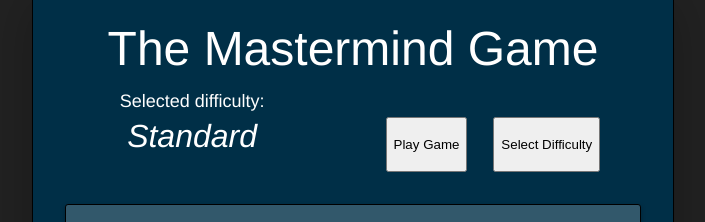
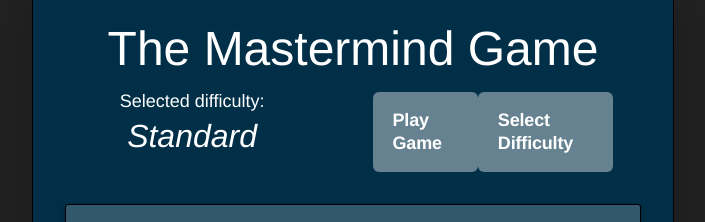
Before and after one commit to dkroll713/reach, a React app: page / in a window 1280 px wide. Shown: the top 222 px of the page, without its empty margins (288-993 px from the left). Built offline with nearby package versions, Linux system fonts and the light colour scheme; no server answers.

Commit message:
experimented with designs

```diff
--- a/src/App/ActiveRules.jsx
+++ b/src/App/ActiveRules.jsx
@@ -2,7 +2,7 @@
 
 import Easy from './Difficulty/Easy.jsx'
 import Standard from './Difficulty/Standard.jsx'
-import Hard from './Difficulty/Standard.jsx'
+import Hard from './Difficulty/Hard.jsx'
 
 const ActiveRules = (props) => {
   const { difficulty, difficulties } = props;
--- a/src/App/AppRoot.jsx
+++ b/src/App/AppRoot.jsx
@@ -95,7 +95,6 @@
         ?
         <>
           <div className="container rootMid">
-            {/* <Rules /> */}
             <ActiveRules
               difficulties={difficulties}
               difficulty={difficulty}
--- a/src/App/Difficulty/Difficulty.jsx
+++ b/src/App/Difficulty/Difficulty.jsx
@@ -23,6 +23,7 @@
           <Easy />
           <button
             name="0"
+            className="homeButton"
             onClick={selectDifficulty}
           >Select</button>
         </div>
@@ -30,6 +31,7 @@
           <Standard />
           <button
             name="1"
+            className="homeButton"
             onClick={selectDifficulty}
           >Select</button>
         </div>
@@ -37,6 +39,7 @@
           <Hard />
           <button
             name="2"
+            className="homeButton"
             onClick={selectDifficulty}
           >Select</button>
         </div>
@@ -44,6 +47,7 @@
           <Custom />
           <button
             name="3"
+            className="homeButton"
             onClick={selectDifficulty}
           >Select</button>
         </div>
--- a/src/App/DisplayState/Buttons.jsx
+++ b/src/App/DisplayState/Buttons.jsx
@@ -10,9 +10,17 @@
   }
 
   return (
-    <div className="container buttons">
-      <button name="1" onClick={handleChange}>Play Game</button>
-      <button name="2" onClick={handleChange}>Select Difficulty</button>
+    <div className="buttons">
+      <button
+        name="1"
+        className="sideButton"
+        onClick={handleChange}
+      >Play Game</button>
+      <button
+        name="2"
+        className="sideButton"
+        onClick={handleChange}
+      >Select Difficulty</button>
     </div>
   )
 }
--- a/src/App/HomeButton.jsx
+++ b/src/App/HomeButton.jsx
@@ -13,7 +13,7 @@
         display == 1
           ?
           <button
-            className="homeButton"
+            className="button-49"
             onClick={returnHome}
           >Give up</button>
           :
--- a/src/App/_app.scss
+++ b/src/App/_app.scss
@@ -36,7 +36,7 @@
 
 .homeButton {
   text-align: center;
-  width: 100%;
+  // width: 100%;
 }
 
 .lowerTitleUpper {
@@ -240,3 +240,165 @@
 .homeButton:not(:disabled):active {
   transform: translateY(.125rem);
 }
+
+.sideButton {
+  backface-visibility: hidden;
+  background: #668290;
+  border: 0;
+  border-radius: .375rem;
+  box-sizing: border-box;
+  color: #fff;
+  cursor: pointer;
+  display: inline-block;
+  font-family: Circular,Helvetica,sans-serif;
+  font-size: 1.125rem;
+  font-weight: 700;
+  letter-spacing: -.01em;
+  line-height: 1.3;
+  padding: 1rem 1.25rem;
+  position: relative;
+  text-align: left;
+  text-decoration: none;
+  transform: translateZ(0) scale(1);
+  transition: transform .2s;
+  user-select: none;
+  -webkit-user-select: none;
+  touch-action: manipulation;
+}
+
+.sideButton:disabled {
+  color: #787878;
+  cursor: auto;
+}
+
+.sideButton:not(:disabled):hover {
+  transform: scale(1.05);
+}
+
+.sideButton:not(:disabled):hover:active {
+  transform: scale(1.05) translateY(.125rem);
+}
+
+.sideButton:focus {
+  outline: 0 solid transparent;
+}
+
+.sideButton:focus:before {
+  border-width: .125rem;
+  content: "";
+  left: calc(-1*.375rem);
+  pointer-events: none;
+  position: absolute;
+  top: calc(-1*.375rem);
+  transition: border-radius;
+  user-select: none;
+}
+
+.sideButton:focus:not(:focus-visible) {
+  outline: 0 solid transparent;
+}
+
+.sideButton:not(:disabled):active {
+  transform: translateY(.125rem);
+}
+
+/* CSS */
+.button-49,
+.button-49:after {
+  width: 150px;
+  height: 76px;
+  line-height: 78px;
+  font-size: 20px;
+  font-family: 'Bebas Neue', sans-serif;
+  background: linear-gradient(45deg, transparent 5%, #000000 5%);
+  border: 0;
+  color: #fff;
+  letter-spacing: 3px;
+  box-shadow: 6px 0px 0px #3bcc58;
+  outline: transparent;
+  position: relative;
+  user-select: none;
+  -webkit-user-select: none;
+  touch-action: manipulation;
+}
+
+.button-49:after {
+  --slice-0: inset(50% 50% 50% 50%);
+  --slice-1: inset(80% -6px 0 0);
+  --slice-2: inset(50% -6px 30% 0);
+  --slice-3: inset(10% -6px 85% 0);
+  --slice-4: inset(40% -6px 43% 0);
+  --slice-5: inset(80% -6px 5% 0);
+
+  content: 'Give up';
+  display: block;
+  position: absolute;
+  top: 0;
+  left: 0;
+  right: 0;
+  bottom: 0;
+  background: linear-gradient(45deg, transparent 3%, #199131 3%, #3bcc58 5%, #3bcc58 5%);
+  text-shadow: -3px -3px 0px #F8F005, 3px 3px 0px #00E6F6;
+  clip-path: var(--slice-0);
+}
+
+.button-49:hover:after {
+  animation: 1s glitch;
+  animation-timing-function: steps(2, end);
+}
+
+@keyframes glitch {
+  0% {
+    clip-path: var(--slice-1);
+    transform: translate(-20px, -10px);
+  }
+  10% {
+    clip-path: var(--slice-3);
+    transform: translate(10px, 10px);
+  }
+  20% {
+    clip-path: var(--slice-1);
+    transform: translate(-10px, 10px);
+  }
+  30% {
+    clip-path: var(--slice-3);
+    transform: translate(0px, 5px);
+  }
+  40% {
+    clip-path: var(--slice-2);
+    transform: translate(-5px, 0px);
+  }
+  50% {
+    clip-path: var(--slice-3);
+    transform: translate(5px, 0px);
+  }
+  60% {
+    clip-path: var(--slice-4);
+    transform: translate(5px, 10px);
+  }
+  70% {
+    clip-path: var(--slice-2);
+    transform: translate(-10px, 10px);
+  }
+  80% {
+    clip-path: var(--slice-5);
+    transform: translate(20px, -10px);
+  }
+  90% {
+    clip-path: var(--slice-1);
+    transform: translate(-10px, 0px);
+  }
+  100% {
+    clip-path: var(--slice-1);
+    transform: translate(0);
+  }
+}
+
+@media (min-width: 768px) {
+  .button-49,
+  .button-49:after {
+    width: 200px;
+    height: 86px;
+    line-height: 88px;
+  }
+}
```
